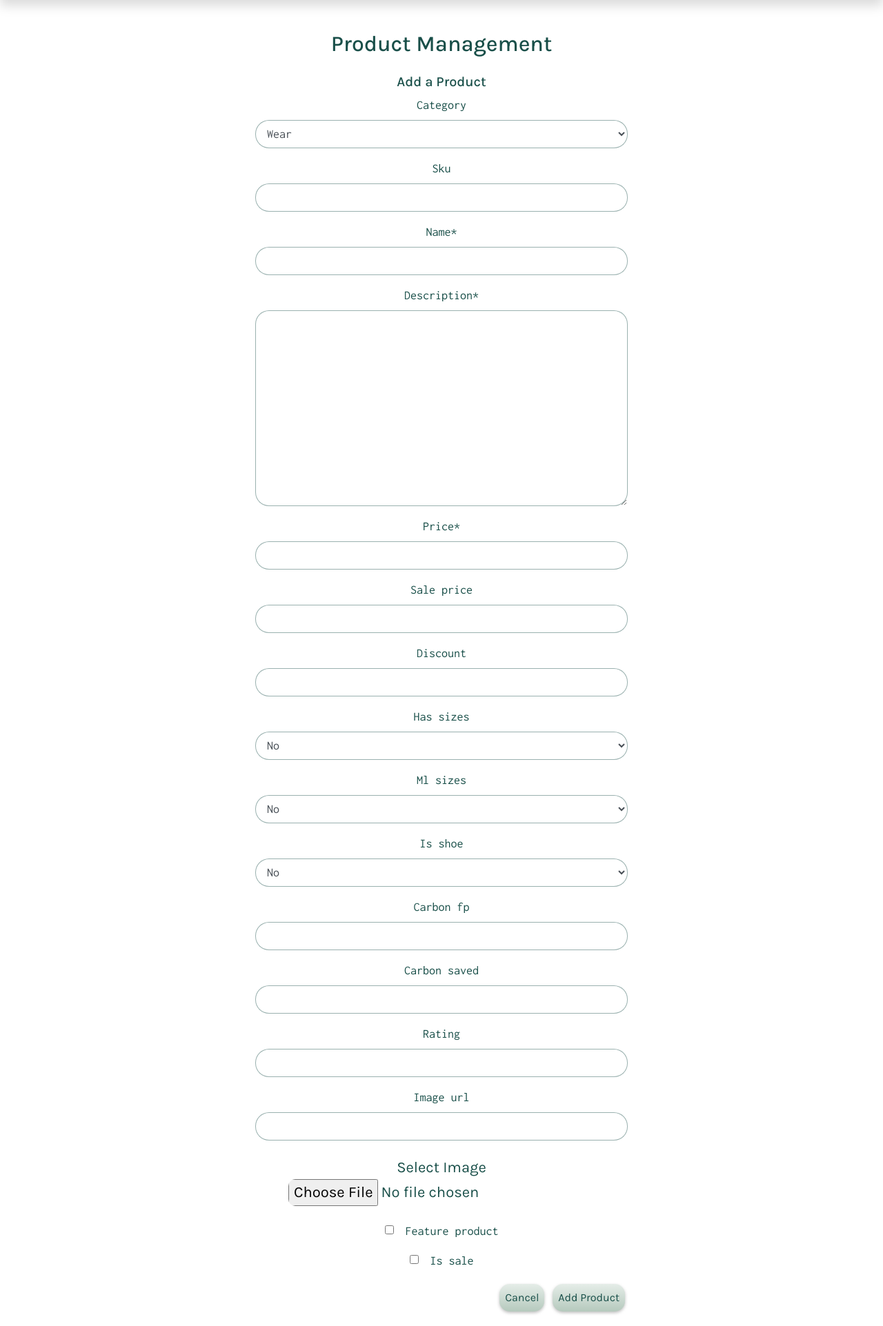
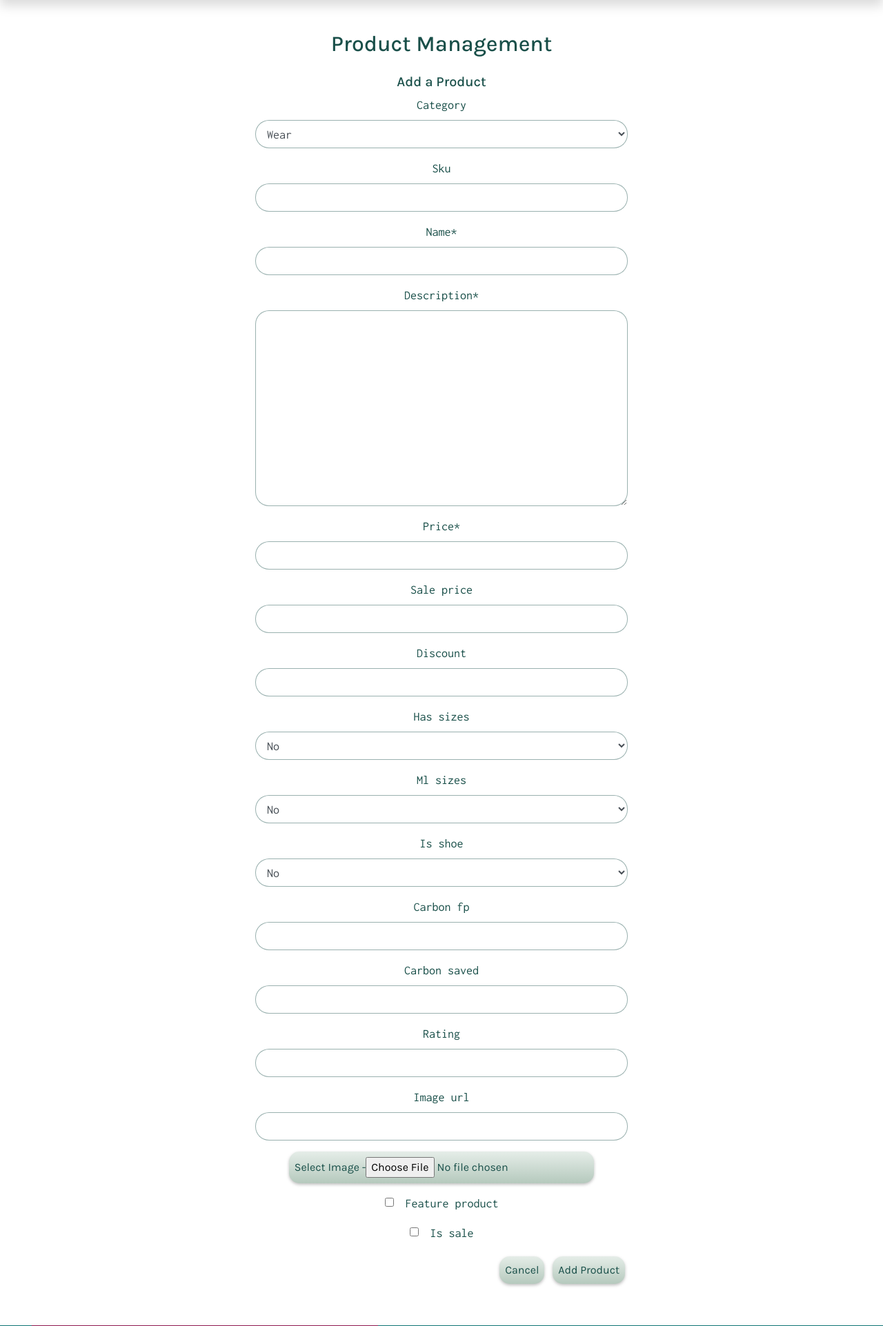
Before and after one commit to amylour/everneed, a Django app: page /products/add/ in a window 1280 px wide. Shown: the part 113-2036 px from the top of the page at 69% size. Run offline with Django 3.2, Linux system fonts and the light colour scheme; a user stored in the database is signed in; data comes from the database, SQL or seed files in the repository; some libraries are stand-ins or nearby versions.

Commit message:
update: for label display

```diff
--- a/products/templates/products/custom_widget_templates/custom_clearable_file_input.html
+++ b/products/templates/products/custom_widget_templates/custom_clearable_file_input.html
@@ -6,15 +6,13 @@
 {% if not widget.required %}
 <div class="custom-control custom-checkbox mt-2">
     <input class="custom-control-input" type="checkbox" name="{{ widget.checkbox_name }}" id="{{ widget.checkbox_id }}">
-    <label class="custom-control-label text-danger" for="{{ widget.checkbox_id }}">{{ widget.clear_checkbox_label
-        }}</label>
+    <label class="custom-control-label text-danger" for="{{ widget.checkbox_id }}">{{ widget.clear_checkbox_label}}</label>
 </div>
 {% endif %}<br>
 {{ widget.input_text }}
 {% endif %}
-<span class="btn btn-black rounded-0 btn-file">
-    Select Image <input id="new-image" type="{{ widget.type }}" name="{{ widget.name }}" {%
-        include "django/forms/widgets/attrs.html" %}>
+<span class="btn wishlist-btn p-2 btn-file">
+    Select Image - <input id="new-image" type="{{ widget.type }}" name="{{ widget.name }}" {%include "django/forms/widgets/attrs.html" %}>
 </span>
 <strong>
     <p class="text-danger" id="filename"></p>
```
